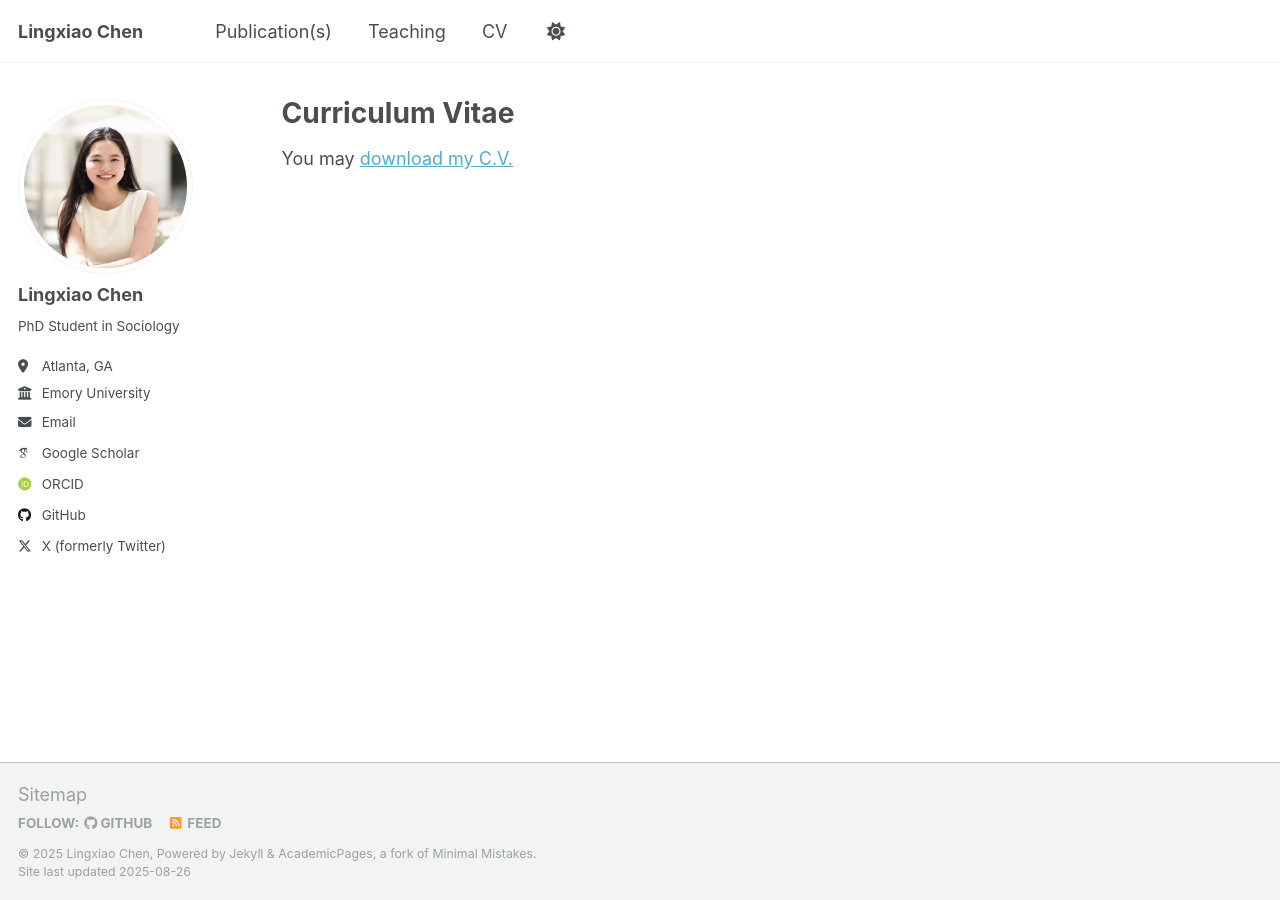
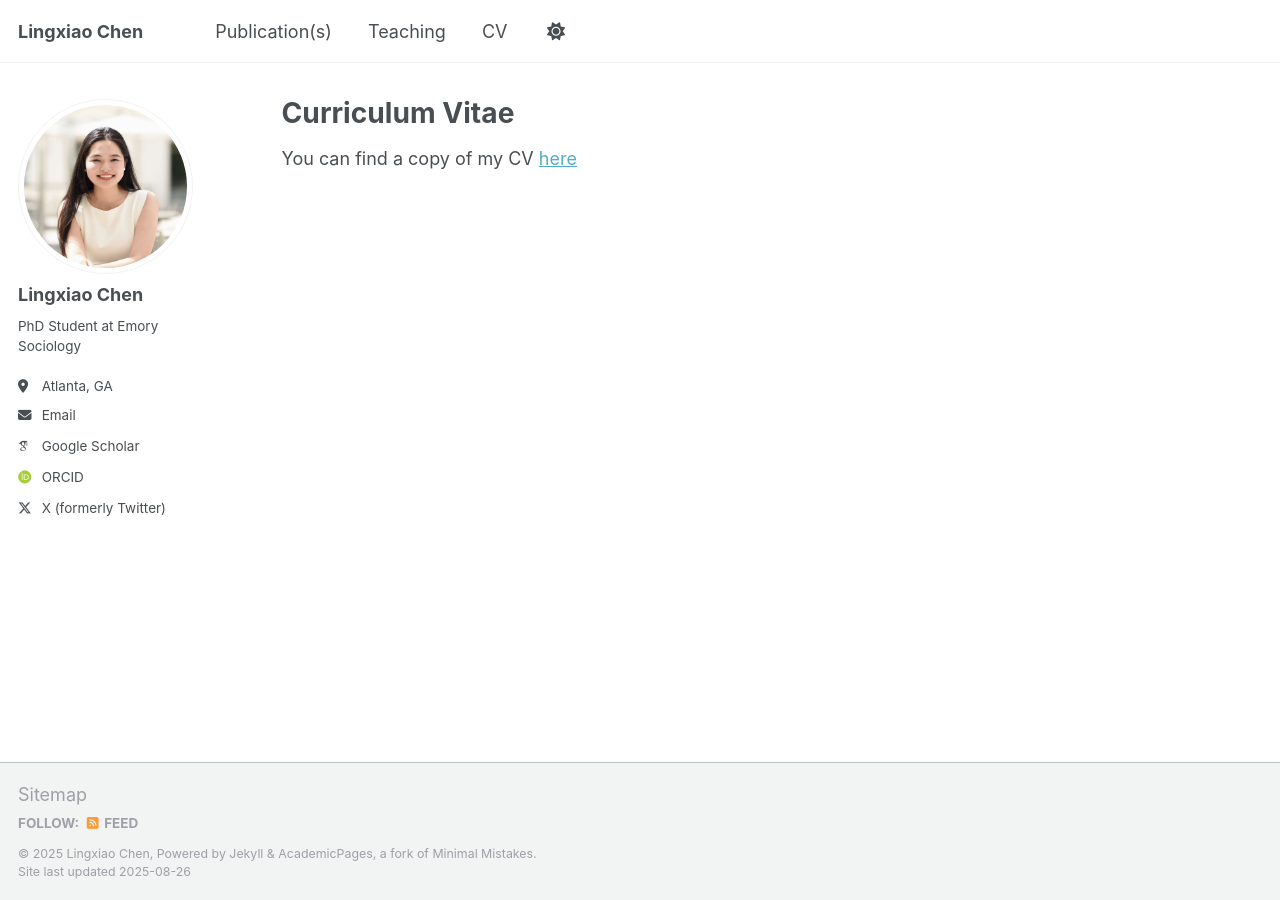
Before and after one commit to ling-xiao-chen/ling-xiao-chen.github.io, a Jekyll site: the page built from _pages/cv.md, in a window 1280 px wide. Built offline with Jekyll 4.4.1, drawn with Linux system fonts in a browser that asks for light colours; some web fonts are replaced.

Commit message:
cv updatae

```diff
--- a/_config.yml
+++ b/_config.yml
@@ -25,9 +25,9 @@ author:
   avatar           : "profile.jpg"
   name             : "Lingxiao Chen"
   pronouns         : # example: "she/her"
-  bio              : "PhD Student in Sociology"
+  bio              : "PhD Student at Emory Sociology"
   location         : "Atlanta, GA"
-  employer         : "Emory University"
+  employer         : # "Emory University"
   uri              : # URL
   email            : "lingxiao.chen@emory.edu"
 
@@ -46,7 +46,7 @@ author:
   bitbucket        : # Username - Update with your username on the site
   codepen          : # Username
   dribbble         : # Username
-  github           : "ling-xiao-chen"
+  github           : # "ling-xiao-chen"
   kaggle           : # Username
   stackoverflow    : # User number or user number and name (i.e., use "1" or "1/jeff-atwood")
 
--- a/_pages/cv.md
+++ b/_pages/cv.md
@@ -8,4 +8,4 @@ redirect_from:
 ---
 
 {% include base_path %}
-You may [download my C.V.]({{ "/files/CV_Lingxiao_Chen_May 2025.pdf" | prepend: base_path }})
+You can find a copy of my CV [here]({{ "/files/CV_Lingxiao Chen_Aug2025.pdf" | prepend: base_path }})
```
Also changed, not shown: files/bibtex1.bib (deleted, +0 -10 lines), 2 other files.
